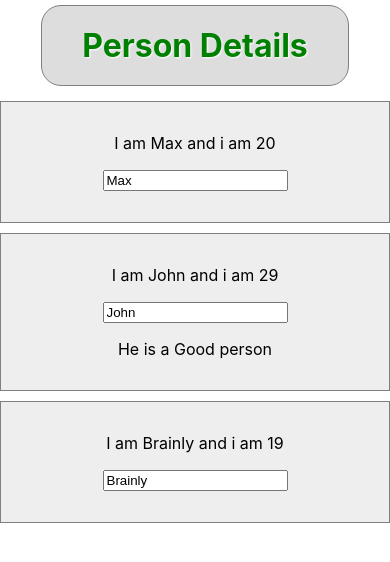
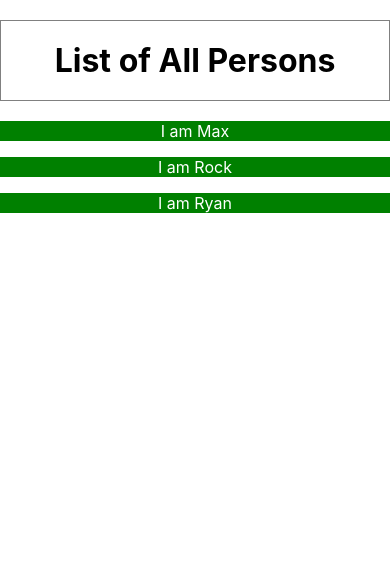
Before and after one commit to rajpal-se/reactjs-tuts-learn-basics, a React (Create React App) app: page / in a window 390 px wide. Shown: the top 562 px of the page. Built offline with nearby package versions, Linux system fonts and the light colour scheme.

Commit message:
Radium package Usage. (Pseudo selectors, media query) is used.
File changes:
modified:   package-lock.json
modified:   package.json
deleted:    src/App.css
modified:   src/App.js
modified:   src/Person/Person.js
deleted:    src/Person/Person.module.css
deleted:    src/logo.svg

```diff
--- a/package.json
+++ b/package.json
@@ -6,6 +6,7 @@
     "@testing-library/jest-dom": "^5.11.10",
     "@testing-library/react": "^11.2.6",
     "@testing-library/user-event": "^12.8.3",
+    "radium": "^0.26.1",
     "react": "^17.0.2",
     "react-dom": "^17.0.2",
     "react-scripts": "4.0.3",
--- a/src/App.css
+++ /dev/null
@@ -1,3 +0,0 @@
-.App {
-  text-align: center;
-}
--- a/src/App.js
+++ b/src/App.js
@@ -1,59 +1,41 @@
-import './App.css';
-import React, {useState} from 'react';
+import React from 'react';
 import Person from './Person/Person';
+import Radium, {StyleRoot} from 'radium';
 
 const App = () => {
-  const [personState, setPersonState] = useState({
-    persons: [
-      {name: "Max", age: "20"},
-      {name: "John", age: "29"},
-      {name: "Brainly", age: "19"}
-    ]
-  });
-  const [otherState, setOtherState] = useState({
-    otherStateText: "This is the other state"
-  });
-
-  const onChangeHandler = (index, event) => {
-    let newPersonState = {...personState};
-    newPersonState.persons[index].name = event.target.value;
-    setPersonState(newPersonState);
-  }
-
-  let headingStyle = {
-    color: "white",
-    textShadow: "1px 1px 2px black",
+  const headingStyle = {
+    textAlign: "center",
     border: "1px solid gray",
-    borderRadius: "20px",
-    display: "inline-block",
-    margin: "5px auto",
-    padding: "20px 40px",
-    backgroundColor: "#dddddd"
+    maxWidth: "400px",
+    margin: "20px auto",
+    padding: "20px",
+    cursor: "pointer",
+    ":hover": {
+      color: "white",
+      backgroundColor: "black"
+    }
   };
-
-  personState.persons.forEach(person => {
-    if(person.name.length > 6){
-      headingStyle.color = 'green';
-      headingStyle.textShadow = '1px 1px 2px white';
-    }
-  });
-
   return (
-    <div className="App">
-      <h1 style={headingStyle}>Person Details</h1>
-      <Person
-        change={onChangeHandler.bind(this, 0)}
-        name={personState.persons[0].name}
-        age={personState.persons[0].age}/>
-      <Person
-        change={onChangeHandler.bind(this, 1)}
-        name={personState.persons[1].name}
-        age={personState.persons[1].age}>He is a Good person</Person>
-      <Person
-        change={onChangeHandler.bind(this, 2)}
-        name={personState.persons[2].name}
-        age={personState.persons[2].age}/>
-    </div>
+    <StyleRoot>
+      <div>
+        <h1 style={headingStyle}>List of All Persons</h1>
+        <Person name="Max"/>
+        <Person name="Rock"/>
+        <Person name="Ryan"/>
+      </div>
+    </StyleRoot>
   );
 }
-export default App;
+export default Radium(App);
+
+/* Note:
+1. If you want to use [media query, keyframes] in any of the component, then you must
+    wrap your top-level App component with <StyleRoot>.
+2. media queries and keyframes may be used in any of the child component,
+    But you wrap only Root component of your App.
+3. "export default Radium(<component-name>)" is Always must.
+    <component-name> is the component in which radium styling is used.
+
+
+    [Media query is used Person Component.]
+*/
--- a/src/Person/Person.js
+++ b/src/Person/Person.js
@@ -1,81 +1,23 @@
 import React from "react";
-import classes from './Person.module.css';
+import Radium from "radium";
 
 const person = (props) => {
-    let children;
-    if(props.children) children = <p>{props.children}</p>;
-
-    let assignedClasses = [];
-    if(props.name.length > 3){
-        assignedClasses.push('red');
-    }
-    if(props.name.length > 5){
-        assignedClasses.push('bold');
-    }
-
+    const paraStyle = {
+        textAlign: "center",
+        backgroundColor: "orange",
+        "@media (max-width: 800px)": {
+            color: "yellow",
+            backgroundColor: "red"
+        },
+        "@media (max-width: 600px)": {
+            color: "white",
+            backgroundColor: "green"
+        }
+    };
     return (
-        <div className={classes.Person}>
-            <p className={ assignedClasses.join(' ') }>I am {props.name} and i am {props.age}</p>
-            <p><input type="text" onChange={props.change} value={props.name}/></p>
-            {children}
+        <div>
+            <p style={paraStyle}>I am {props.name}</p>
         </div>
     );
 }
-export default person;
-
-/* Note:
-1. Rename css/scss/sass files as:
-    - style.module.css
-    - style.module.scss
-    - style.module.sass
-
-2. For react-scripts before "react-scripts@2.0.0"
-    Tweak the WebPack config
-    i.   npm run eject
-            confirm it yes
-    ii.  Edit "webpack.config.dev.js"
-            find  "test: /\.css$/,"  (It is inside "module" property)
-            UPDATE from
-            {
-                loader: require.resolve('css-loader'),
-                options: {
-                    importLoaders: 1
-                }
-            }
-            TO
-            {
-                loader: require.resolve('css-loader'),
-                options: {
-                    importLoaders: 1,
-                    modules: true,
-                    localIdentName: '[name]__[local]__[hash:base64:5]'
-                }
-            }
-
-    iii. Edit "webpack.config.prod.js"
-            find  "test: /\.css$/,"  (It is inside "module" property)
-            UPDATE from
-            {
-                loader: require.resolve('css-loader'),
-                options: {
-                    importLoaders: 1,
-                    minimize: true,
-                    sourceMap: shouldUseSourceMap
-                }
-            }
-            TO
-            {
-                loader: require.resolve('css-loader'),
-                options: {
-                    importLoaders: 1,
-                    modules: true,
-                    localIdentName: '[name]__[local]__[hash:base64:5]'
-                    minimize: true,
-                    sourceMap: shouldUseSourceMap
-                }
-            }
-
-    iv.  Restart the Server
-        -> CTRL + C and confirm
-        -> npm start
-*/
+export default Radium(person);
--- a/src/Person/Person.module.css
+++ /dev/null
@@ -1,14 +0,0 @@
-.Person{
-    max-width: 500px;
-    border: 1px solid gray;
-    background-color: #eeeeee;
-    padding: 15px 40px;
-    margin: 10px auto;
-}
-
-.red{
-    color: red;
-}
-.bold{
-    font-weight: bold;
-}
```
Also changed, not shown: src/logo.svg (deleted), 1 other file (tests, documents, lock files or other folders).
